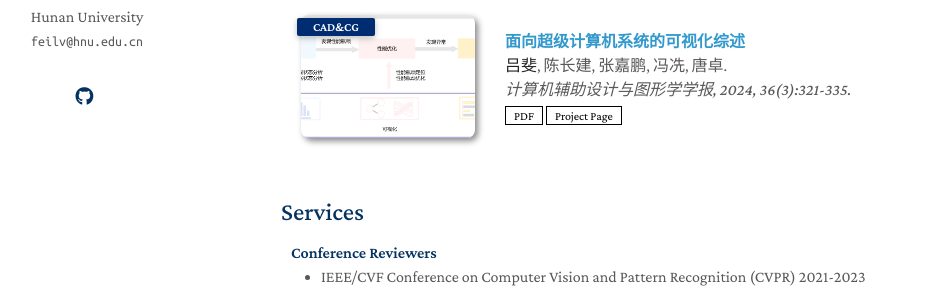
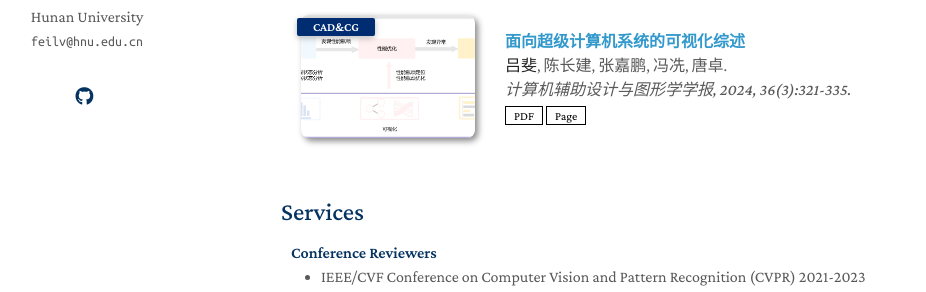
Before and after one commit to feilvvl/feilvvl.github.io, a Jekyll site: the page built from index.md, in a window 1280 px wide. Shown: the part 259-551 px from the top of the page, without its empty margins (189-1115 px from the left). Built offline with Jekyll 4.4.1, drawn with Linux system fonts in a browser that asks for light colours; a style sheet for code colours, icons or effects is not loaded; our own code applies the rules of GitHub Pages for plain Markdown files.

Commit message:
Update publications.md

```diff
--- a/_includes/publications.md
+++ b/_includes/publications.md
@@ -28,7 +28,7 @@
       <a href="{{ link.code }}" class="btn btn-sm z-depth-0" role="button" target="_blank" style="font-size:12px;">Code</a>
       {% endif %}
       {% if link.page %}
-      <a href="{{ link.page }}" class="btn btn-sm z-depth-0" role="button" target="_blank" style="font-size:12px;">Project Page</a>
+      <a href="{{ link.page }}" class="btn btn-sm z-depth-0" role="button" target="_blank" style="font-size:12px;">Page</a>
       {% endif %}
       {% if link.bibtex %}
       <a href="{{ link.bibtex }}" class="btn btn-sm z-depth-0" role="button" target="_blank" style="font-size:12px;">BibTex</a>
```
